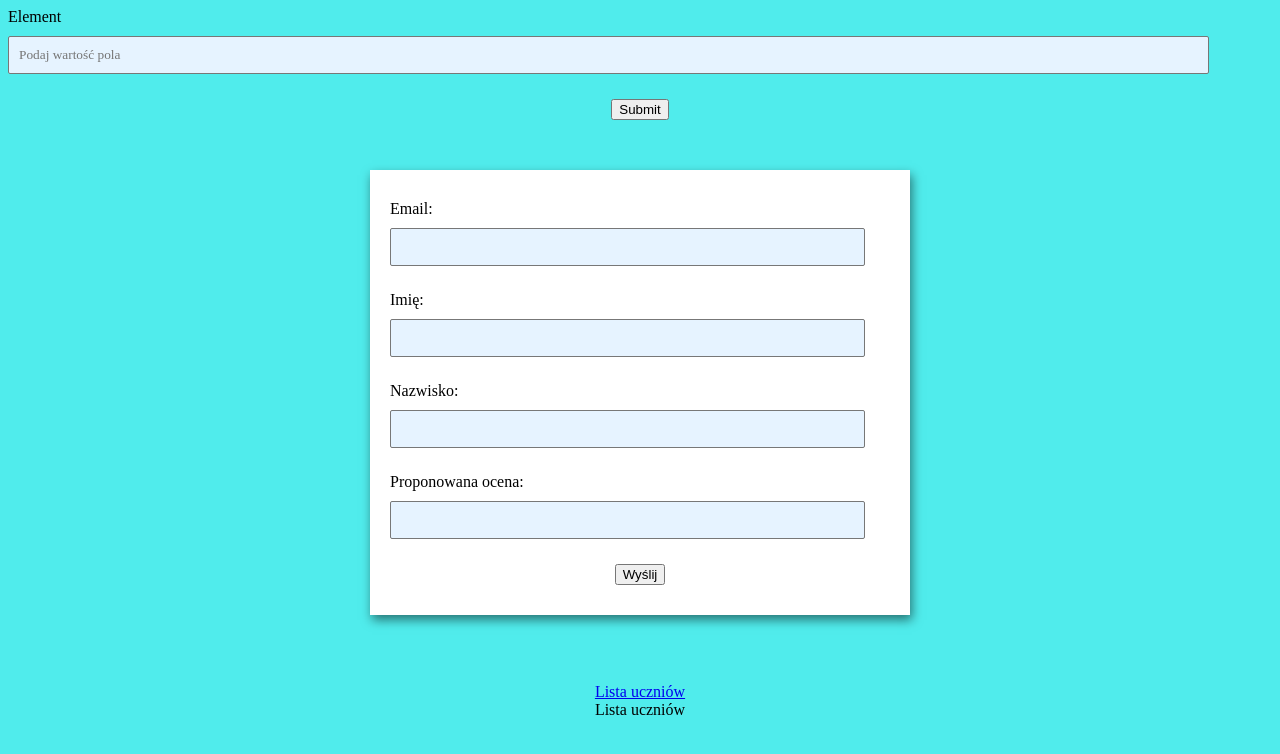
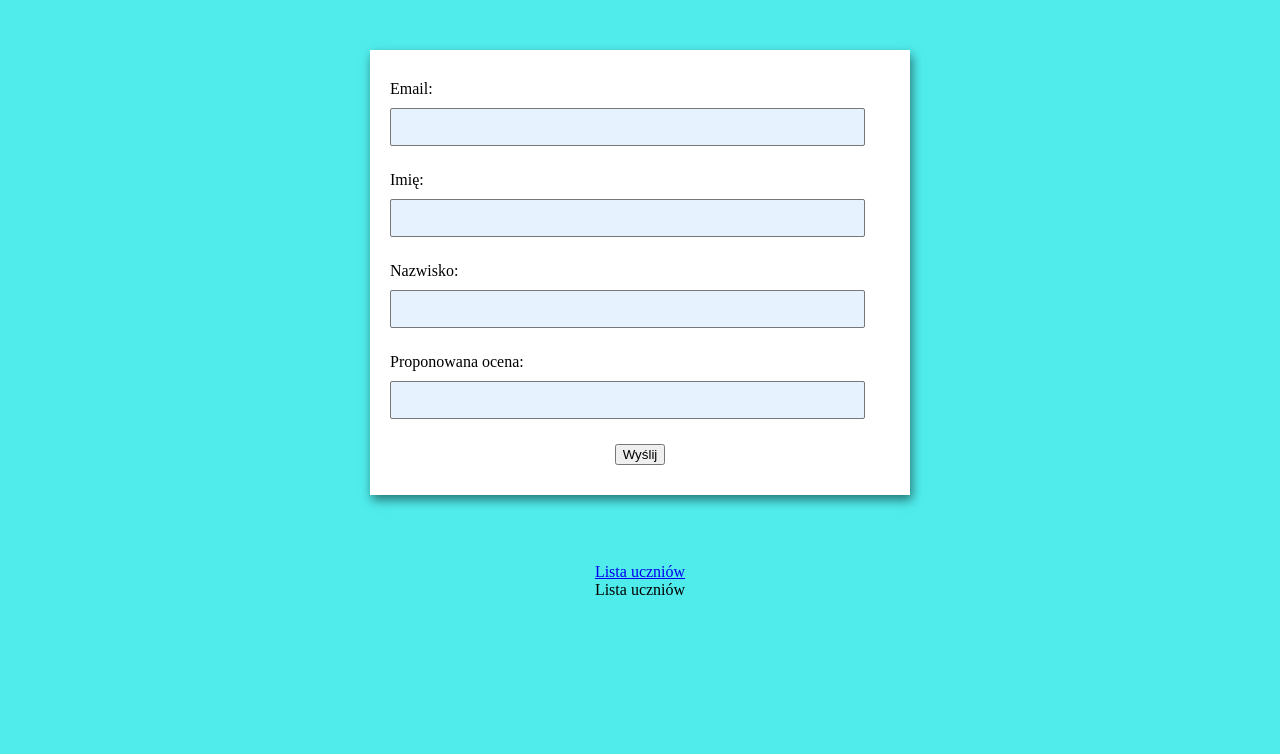
Before and after one commit to ALO-NURT/form-exercise, a plain HTML site: page form-html/index.html in a window 1280 px wide. Drawn offline with Linux system fonts and the light colour scheme.

Commit message:
nie wiem

```diff
--- a/form-html/index.html
+++ b/form-html/index.html
@@ -5,17 +5,7 @@
     <link rel="icon" href="favicon.gif" type="image/gif">
 
 </head>
-<body
-    <form id="form" method="post">
-        <div class="form-control">
-            <label for="identyfikator-elementu" id="etykieta-elementu">
-                Element
-            </label>
-
-            <input type="text" id="identyfikator-elementu" name="nazwa-pola" placeholder="Podaj wartość pola" />
-        </div>
-
-        <input type="submit" id="submit"/>
+<body>
         <form id="form" method="post" action="https://form.alo-nurt.pl/add" target="_blank">
             <div class="form-control">
               <label for="email">Email:</label>
@@ -34,10 +24,9 @@
               <input type="number" id="proposedNote" name="proposedNote" min="1" max="6" required>
             </div>
             <input type="submit" id="submit" value="Wyślij">
-          </form>
+        </form>
           <br>
           <a href="https://form.alo-nurt.pl/list" target="_blank">Lista uczniów</a>
-
     <br/>
     <a>Lista uczniów</a>
 </body>
```
